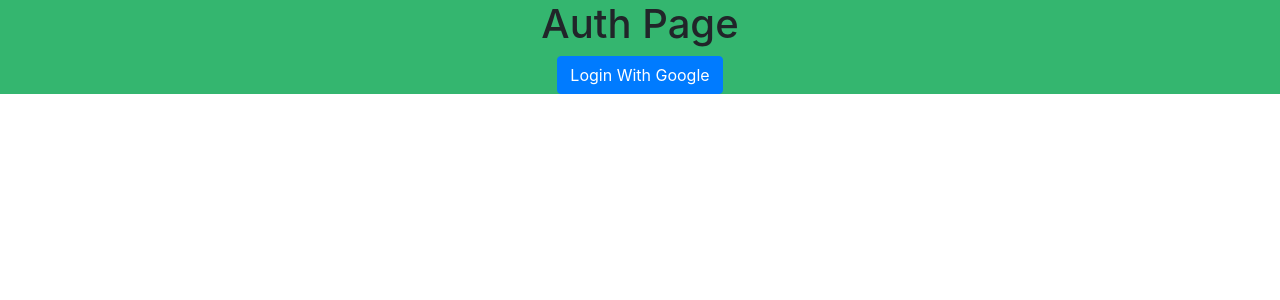
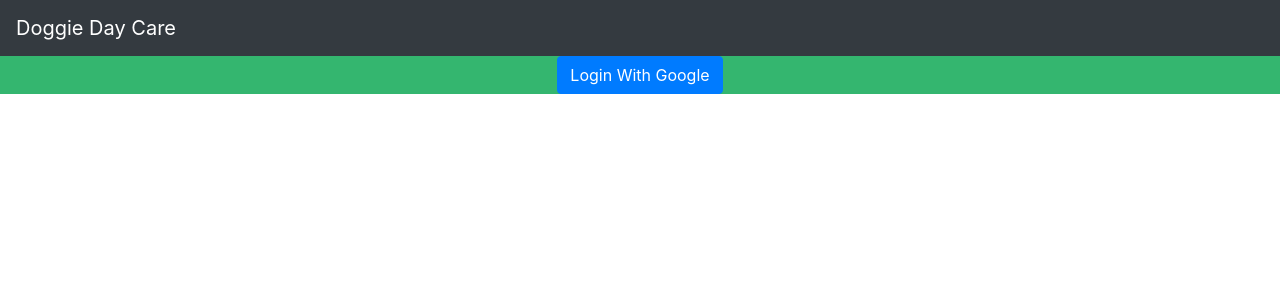
Before and after one commit to denzelb5/doggie-day-care, a React (Create React App) app: page / in a window 1280 px wide. Shown: the top 300 px of the page. Built offline with nearby package versions, Linux system fonts and the light colour scheme; no server answers.

Commit message:
added navbar and logout button

```diff
--- a/src/App/App.js
+++ b/src/App/App.js
@@ -5,6 +5,7 @@
 import Home from '../components/Home/Home';
 import Auth from '../components/Auth/Auth';
 import './App.scss';
+import MyNavbar from '../components/MyNavbar/MyNavbar';
 
 firebaseConnection();
 
@@ -32,6 +33,7 @@
 
     return (
       <div className="App">
+        <MyNavbar authed={authed} />
         {
         (authed) ? (<Home />) : (<Auth />)
         }
--- a/src/components/Auth/Auth.js
+++ b/src/components/Auth/Auth.js
@@ -14,7 +14,6 @@
   render() {
     return (
       <div className="Auth">
-        <h1>Auth Page</h1>
         <button className="btn btn-primary" onClick={this.loginClickEvent}>Login With Google</button>
       </div>
     );
--- /dev/null
+++ b/src/components/MyNavbar/MyNavbar.js
@@ -0,0 +1,43 @@
+import React from 'react';
+import PropTypes from 'prop-types';
+import firebase from 'firebase/app';
+import 'firebase/auth';
+import './MyNavbar.scss';
+
+class MyNavbar extends React.Component {
+  static propTypes = {
+    authed: PropTypes.bool,
+  }
+
+  logMeOut = (e) => {
+    e.preventDefault();
+    firebase.auth().signOut();
+  }
+
+  render() {
+    const { authed } = this.props;
+
+    return (
+      <div className="MyNavbar">
+        <nav className="navbar navbar-expand-lg navbar-dark bg-dark">
+          <span className="navbar-brand" href="#">Doggie Day Care</span>
+          <button className="navbar-toggler" type="button" data-toggle="collapse" data-target="#navbarTogglerDemo02" aria-controls="navbarTogglerDemo02" aria-expanded="false" aria-label="Toggle navigation">
+            <span className="navbar-toggler-icon"></span>
+          </button>
+          <div className="collapse navbar-collapse" id="navbarTogglerDemo02">
+            <ul className="navbar-nav mr-auto mt-2 mt-lg-0">
+            </ul>
+            <div className="form-inline my-2 my-lg-0">
+              {/* If authed, show logout button */}
+              {/* If NOT authed, show nothing */}
+              { authed && (<button className="nav-link btn btn-danger" onClick={this.logMeOut}>Logout</button>) }
+              {/* react method of saying if authed do this, no need to specify else statement */}
+            </div>
+          </div>
+        </nav>
+      </div>
+    );
+  }
+}
+
+export default MyNavbar;
```
Also changed, not shown: src/components/MyNavbar/MyNavbar.scss (added).
